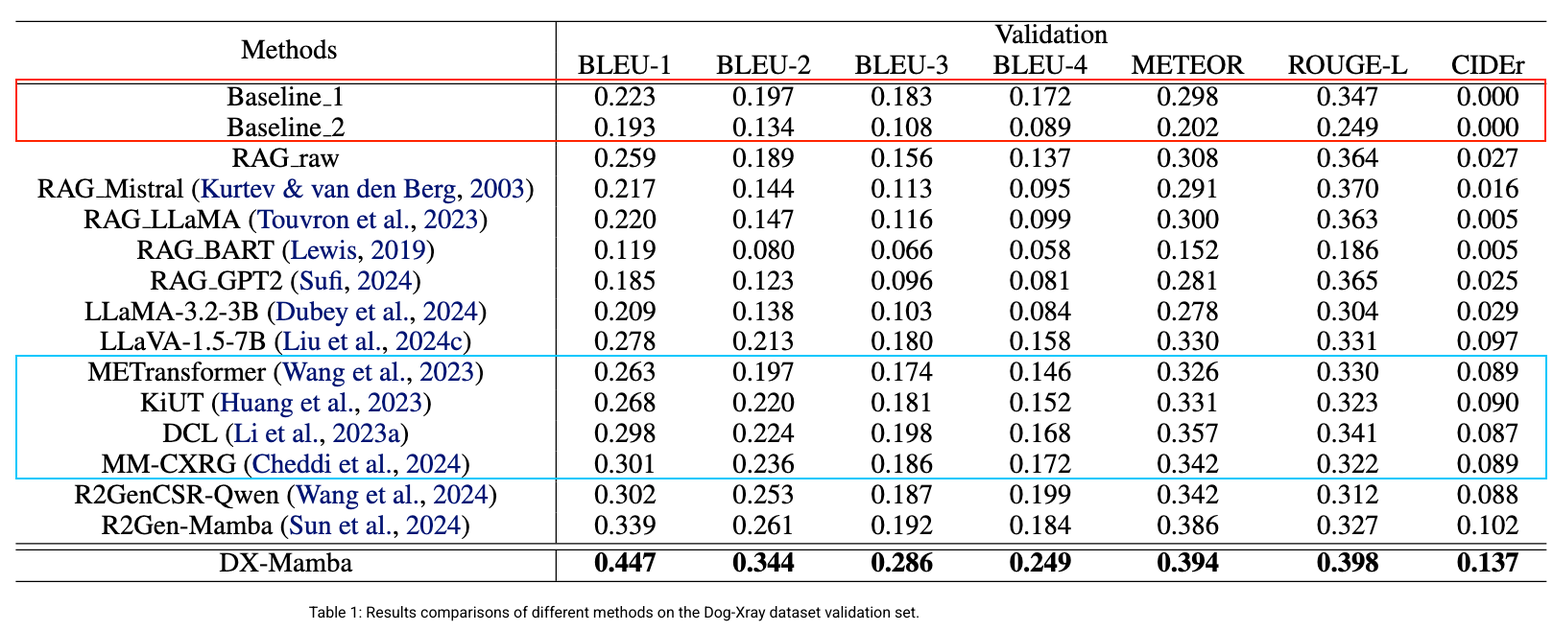
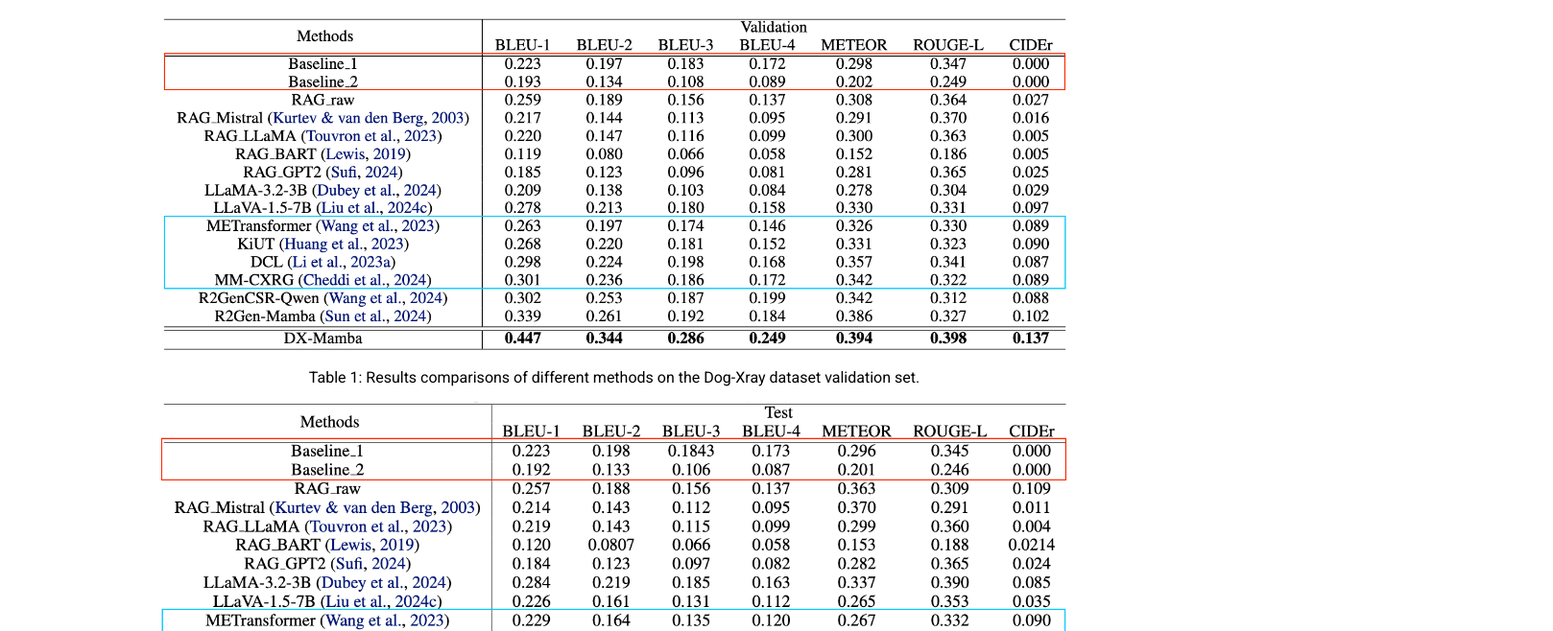
Before and after one commit to Anonymous-ab/ICML-Rebuttal, a plain HTML site: page index.html in a window 1280 px wide. Shown: the part 98-756 px from the top of the page at 96% size, 1618 px wide, since content can reach past the window. Drawn offline with Linux system fonts and the light colour scheme.

Commit message:
Update index.html

```diff
--- a/index.html
+++ b/index.html
@@ -48,7 +48,7 @@
 
     <main>
         <p align="center">
-          <img src="Rebuttal figures/validation.png" alt=" Table 1: Results comparisons of different methods on the Dog-Xray dataset validation set.">
+          <img src="Rebuttal figures/validation.png" alt=" Table 1: Results comparisons of different methods on the Dog-Xray dataset validation set." style="width:75%;">
         </p>
         <p align="center">Table 1: Results comparisons of different methods on the Dog-Xray dataset validation set.</p>
 
```
